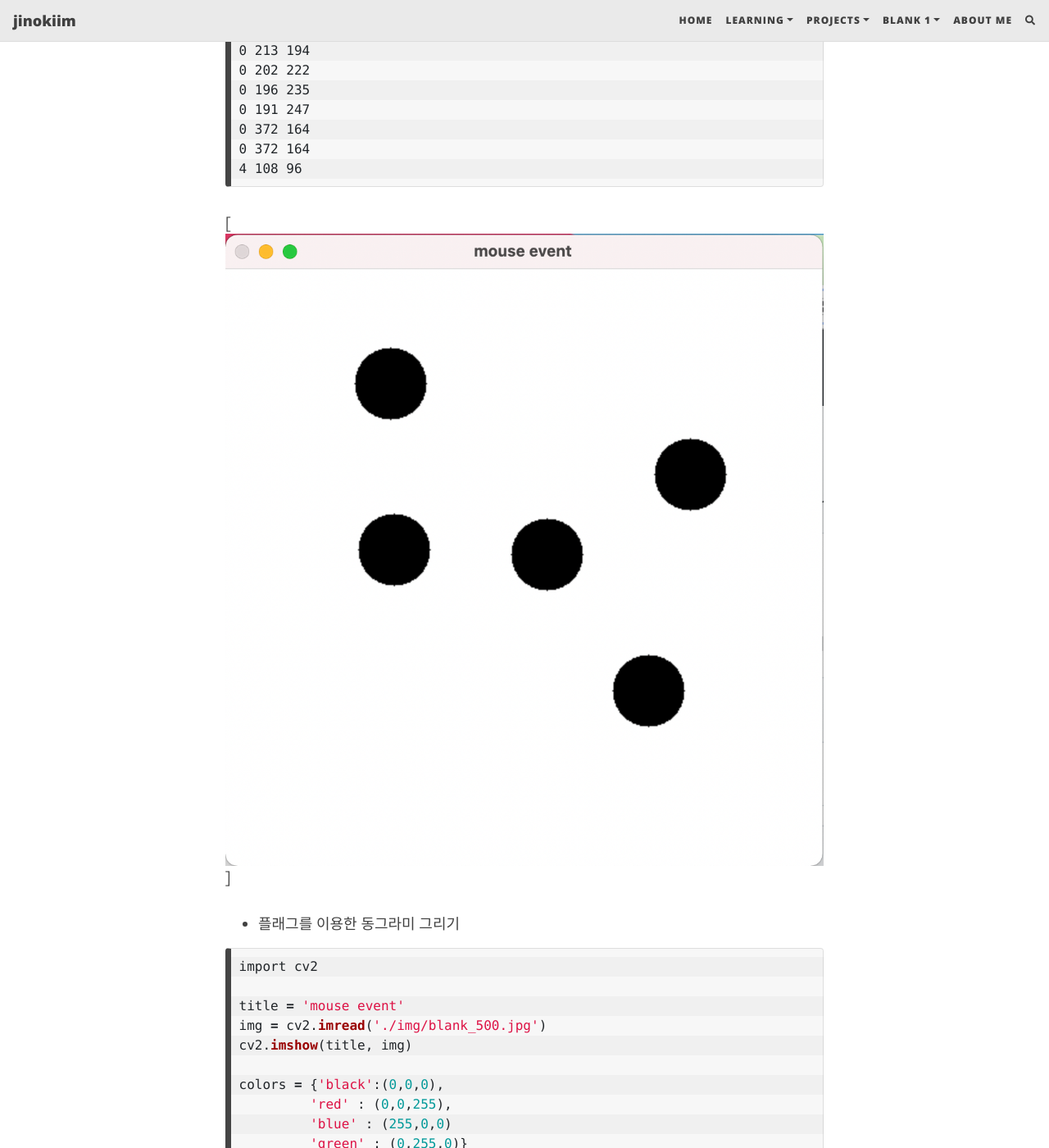
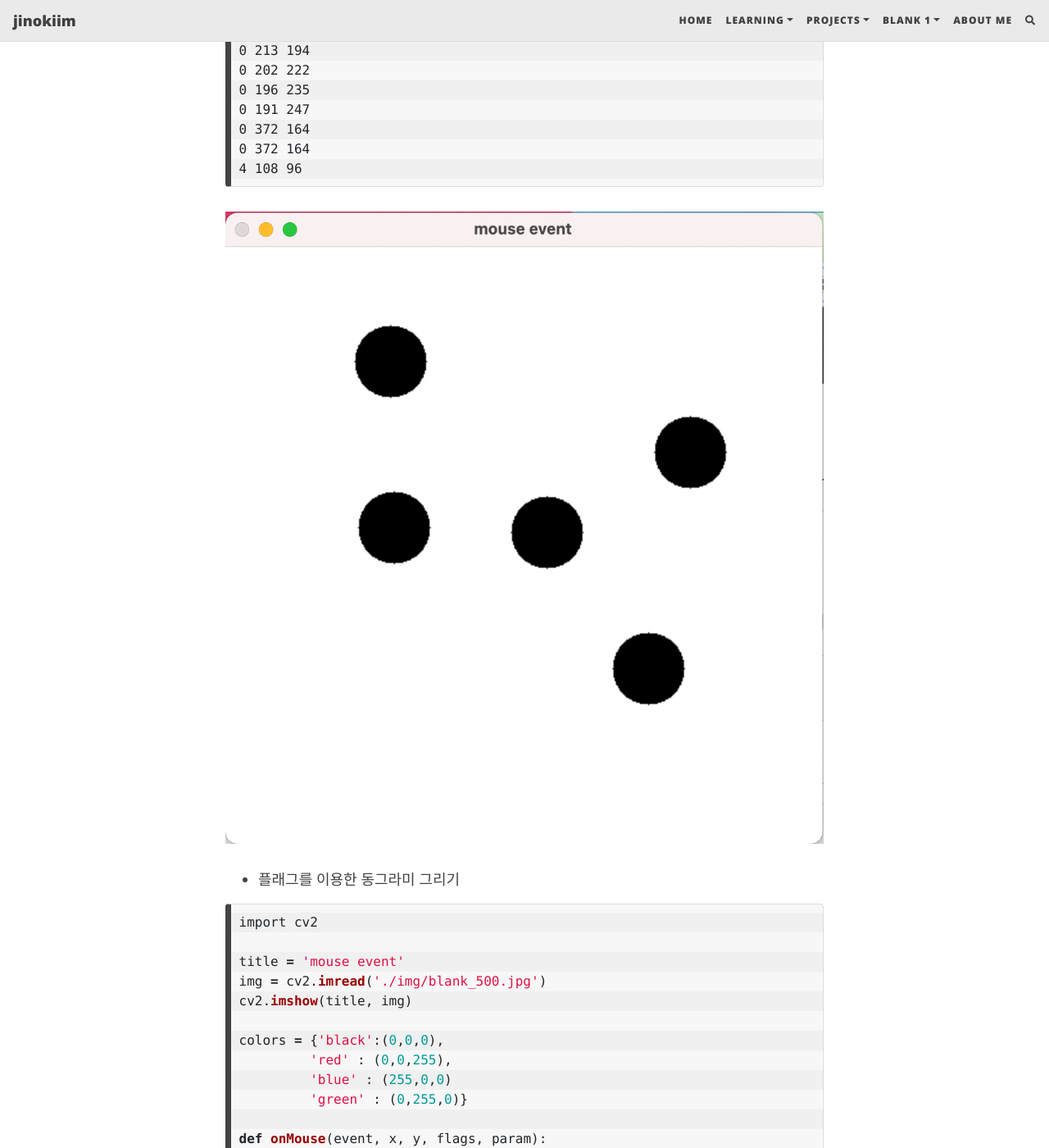
Before and after one commit to jinokiim/jinokiim.github.io, a Jekyll site: the page built from post_opencv/_posts/2021-09-20-opencvday2.md, in a window 1280 px wide and 1400 px high, scrolled down 4040 px. Shown: the whole window at 82% size. Built offline with Jekyll 4.4.1, drawn with Linux system fonts in a browser that asks for light colours; nearby versions of some CDN libraries; comment, search, counter and statistics services are not loaded.

Commit message:
Update 2021-09-20-opencvday2.md

```diff
--- a/post_opencv/_posts/2021-09-20-opencvday2.md
+++ b/post_opencv/_posts/2021-09-20-opencvday2.md
@@ -171,7 +171,7 @@ cv2.destroyAllWindows()
     0 372 164
     4 108 96
 
-[![이미지읽기](/assets/img/opencv/opencvday2_1.png)]
+![이미지읽기](/assets/img/opencv/opencvday2_1.png)
 
 
 * 플래그를 이용한 동그라미 그리기
```
